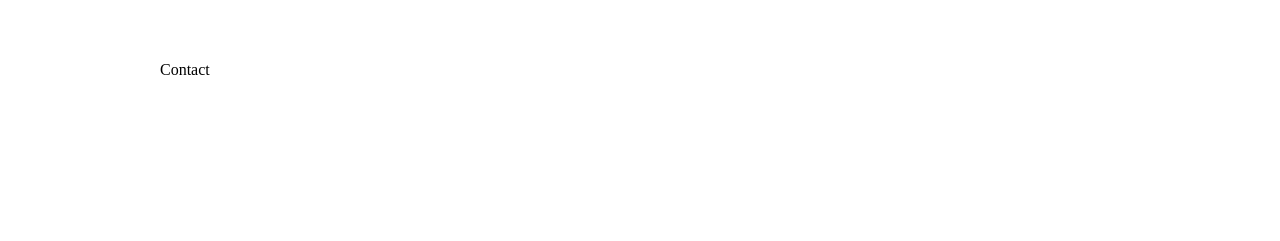
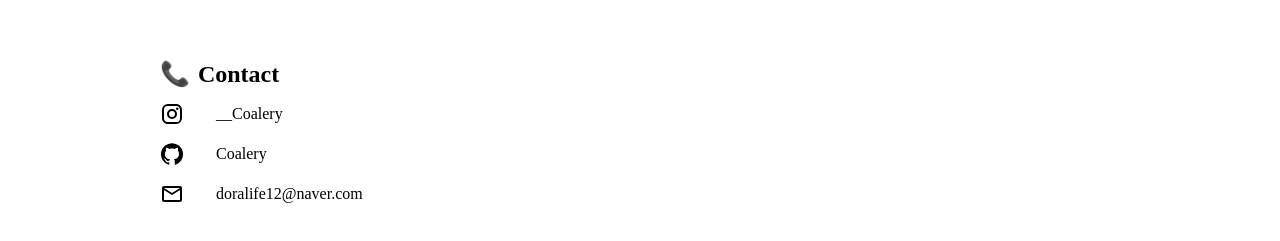
Before and after one commit to Coalery/Youspec-FrontEnd, a React (Create React App) app: page /portfolio/Coalery in a window 1280 px wide. Shown: the part 515-756 px from the top of the page. Built offline with nearby package versions, Linux system fonts and the light colour scheme.

Commit message:
Feat: Contact

```diff
--- a/src/components/Contact/Contact.scss
+++ /dev/null
@@ -1,4 +0,0 @@
-.portfolio-contact-container {
-  margin: 32px;
-  margin-top: 64px;
-}
--- a/src/components/Contact/ContactUnit.jsx
+++ /dev/null
@@ -1,5 +0,0 @@
-function ContactUnit({ contactData }) {
-  return <div></div>;
-}
-
-export default ContactUnit;
--- a/src/components/Contact/Contact.jsx
+++ b/src/components/Portfolio/Contact/Contact.jsx
@@ -1,17 +1,18 @@
 import ContactUnit from './ContactUnit';
 
 import './Contact.scss';
+import Title from '../Title/Title';
 
 function Contact({ contact }) {
   contact = [
     {
       id: 1,
-      url: 'https://instagram.com/__Coalery',
+      url: '__Coalery',
       type: 'instagram',
     },
     {
       id: 2,
-      url: 'https://github.com/Coalery',
+      url: 'Coalery',
       type: 'github',
     },
     {
@@ -23,9 +24,9 @@ function Contact({ contact }) {
 
   return (
     <div className="portfolio-contact-container">
-      <div className="portfolio-contact-title">Contact</div>
+      <Title icon="📞" text="Contact" />
       {contact.map((data) => (
-        <ContactUnit data={data} />
+        <ContactUnit key={`portfolio-contact-id-${data.id}`} data={data} />
       ))}
     </div>
   );
--- /dev/null
+++ b/src/components/Portfolio/Contact/Contact.scss
@@ -0,0 +1,13 @@
+.portfolio-contact-container {
+  margin: 32px;
+  margin-top: 64px;
+}
+
+.profile-contact-unit {
+  display: flex;
+  align-items: center;
+  gap: 32px;
+  margin-top: 16px;
+  text-decoration: none;
+  color: black;
+}
--- /dev/null
+++ b/src/components/Portfolio/Contact/ContactUnit.jsx
@@ -0,0 +1,37 @@
+import InstagramIcon from '@mui/icons-material/Instagram';
+import FacebookIcon from '@mui/icons-material/Facebook';
+import GitHubIcon from '@mui/icons-material/GitHub';
+import MailOutlineIcon from '@mui/icons-material/MailOutline';
+import { ReactComponent as KakaoIcon } from '../../../assets/kakao.svg';
+
+const icons = {
+  instagram: InstagramIcon,
+  facebook: FacebookIcon,
+  github: GitHubIcon,
+  email: MailOutlineIcon,
+  kakao: KakaoIcon,
+};
+
+const urlPrefix = {
+  instagram: 'https://instagram.com/',
+  facebook: 'https://facebook.com/',
+  github: 'https://github.com/',
+  email: 'mailto://',
+  kakao: 'https://open.kakao.com/me/',
+};
+
+function ContactUnit({ data }) {
+  const CurrentIcon = icons[data.type];
+
+  return (
+    <a
+      className="profile-contact-unit"
+      href={`${urlPrefix[data.type]}${data.url}`}
+    >
+      <CurrentIcon />
+      {data.url}
+    </a>
+  );
+}
+
+export default ContactUnit;
--- a/src/components/Portfolio/Portfolio.jsx
+++ b/src/components/Portfolio/Portfolio.jsx
@@ -3,7 +3,7 @@ import { useParams } from 'react-router-dom';
 import Profile from './Profile/Profile';
 
 import './Portfolio.scss';
-import Contact from '../Contact/Contact';
+import Contact from './Contact/Contact';
 
 function Portfolio() {
   const { customPortfolioName } = useParams();
--- /dev/null
+++ b/src/components/Portfolio/Title/Title.jsx
@@ -0,0 +1,12 @@
+import './Title.scss';
+
+function Title({ icon, text }) {
+  return (
+    <div>
+      <span className="portfolio-title-icon">{icon}</span>
+      <span className="portfolio-title-text">{text}</span>
+    </div>
+  );
+}
+
+export default Title;
--- /dev/null
+++ b/src/components/Portfolio/Title/Title.scss
@@ -0,0 +1,9 @@
+.portfolio-title-icon {
+  font-size: 24px;
+  margin-right: 8px;
+}
+
+.portfolio-title-text {
+  font-size: 24px;
+  font-weight: bold;
+}
```
Also changed, not shown: src/assets/kakao.svg (added).
